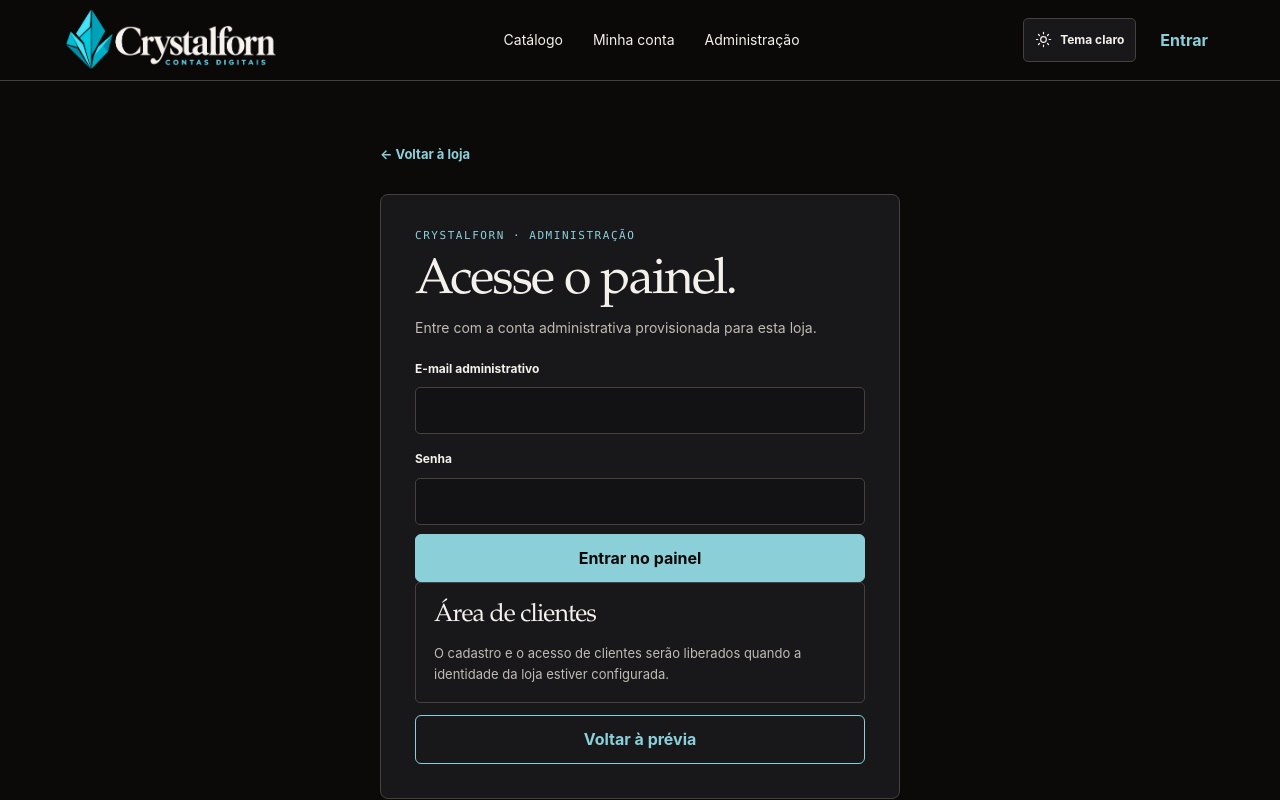
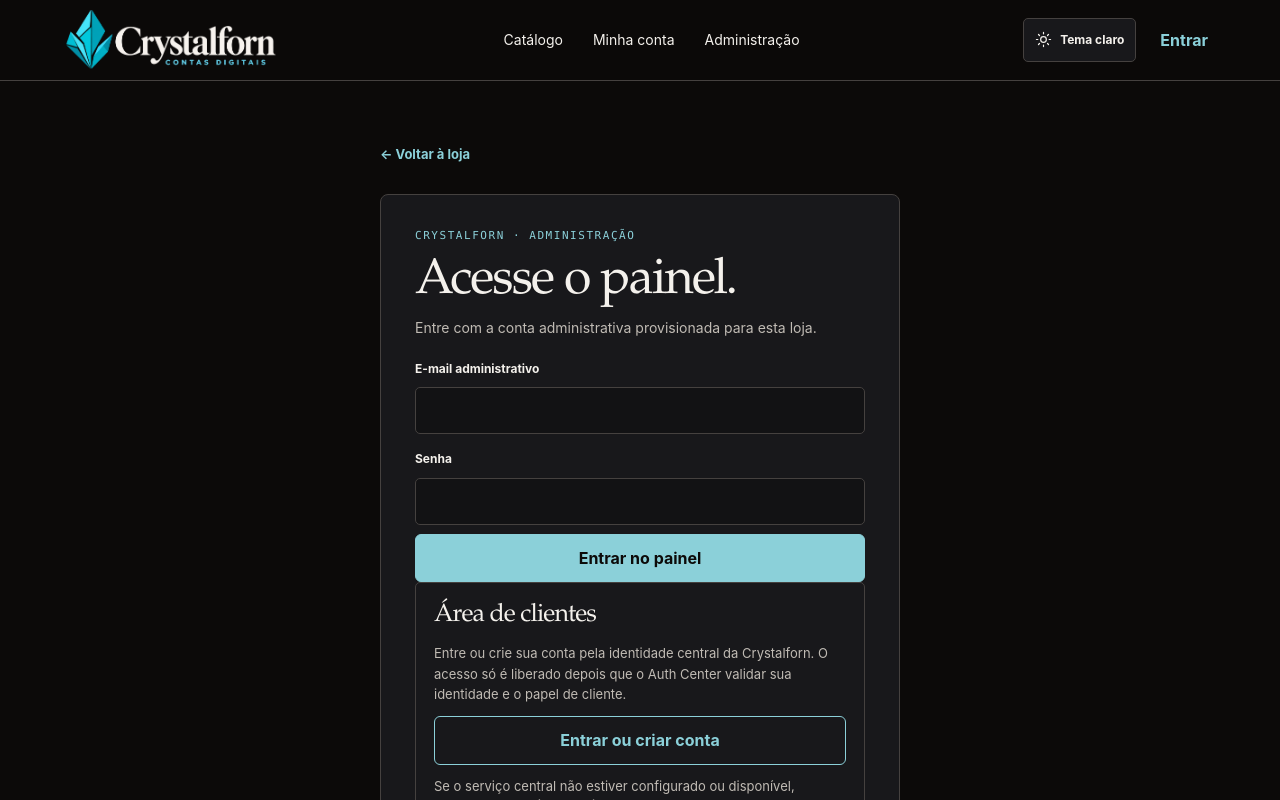
Before and after one commit to axion-dev-enterprise/crystalforn-store, a Next.js app in the folder apps/web/: page /entrar in a window 1280 px wide. Shown: the top 800 px of the page. Built offline with nearby package versions, Linux system fonts and the light colour scheme; no server answers.

Commit message:
[codex][auth] feat: expor entrada de cliente pelo Auth Center

```diff
--- a/apps/web/components/login-form.tsx
+++ b/apps/web/components/login-form.tsx
@@ -46,7 +46,7 @@ export function LoginForm() {
       {error && <p className="inline-error" role="alert">{error}</p>}
       <button className="button-primary button-wide" type="submit" disabled={busy}>{busy ? 'Validando acesso…' : 'Entrar no painel'}</button>
     </form>
-    <div className="terms-blocked" role="note"><h2>Área de clientes</h2><p>O cadastro e o acesso de clientes serão liberados quando a identidade da loja estiver configurada.</p></div>
+    <div className="terms-blocked customer-auth-entry" role="group" aria-labelledby="customer-auth-heading"><h2 id="customer-auth-heading">Área de clientes</h2><p>Entre ou crie sua conta pela identidade central da Crystalforn. O acesso só é liberado depois que o Auth Center validar sua identidade e o papel de cliente.</p><Link className="button-outline button-wide" href="/api/v1/auth/central/login?client=crystalforn">Entrar ou criar conta</Link><p className="fine-print">Se o serviço central não estiver configurado ou disponível, nenhum acesso é concedido.</p></div>
     <Link className="button-outline button-wide auth-back-link" href="/">Voltar à prévia</Link>
   </div></section>;
 }
```
Also changed, not shown: 3 other files (tests, documents, lock files or other folders).
